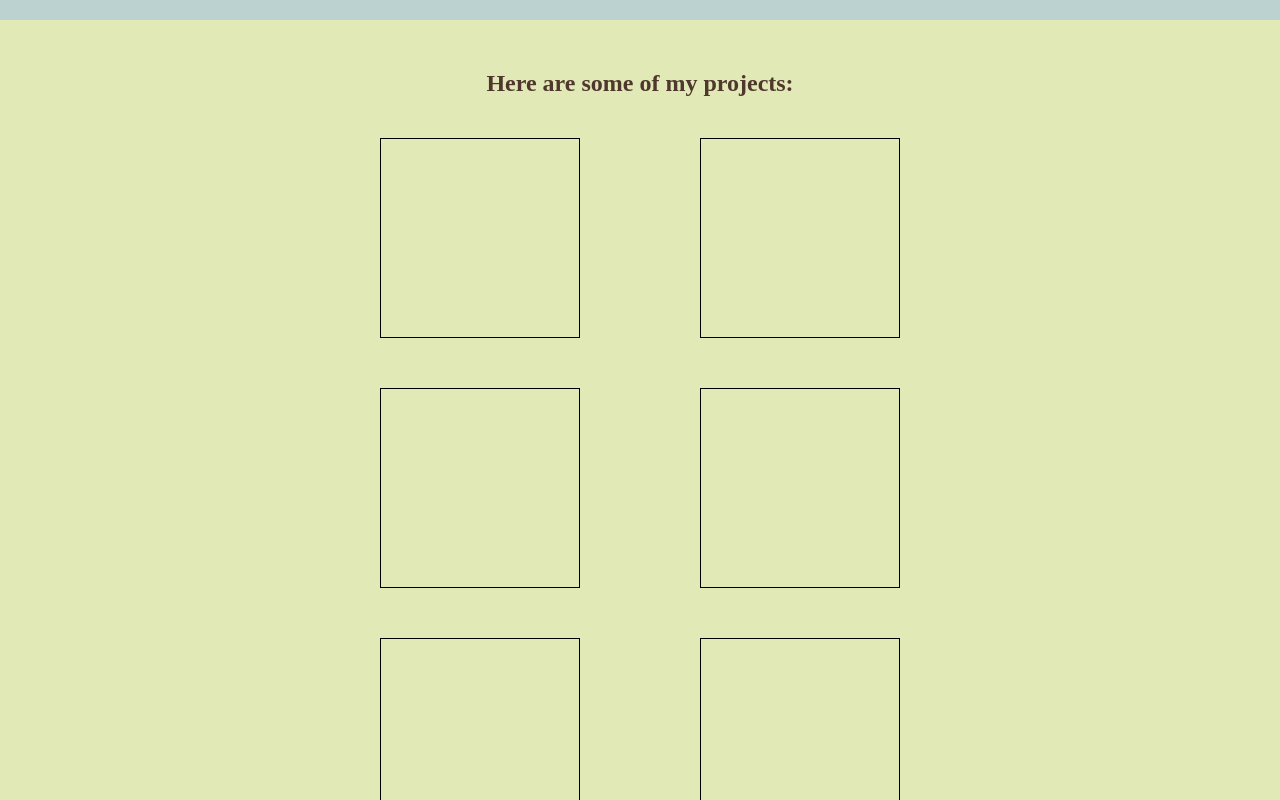
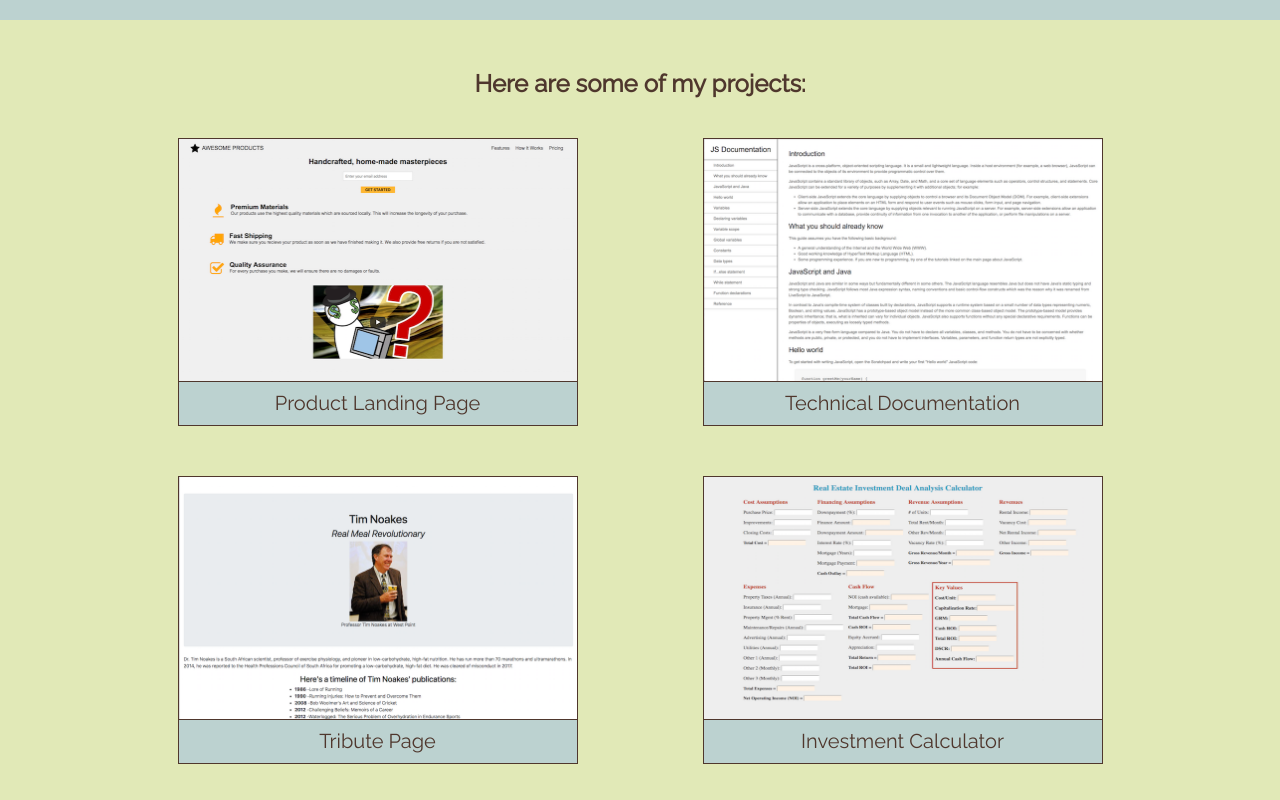
Before and after one commit to bugdlr/portfolio-2-FCC, a plain HTML site: page index.html in a window 1280 px wide. Shown: the part 780-1580 px from the top of the page. Drawn offline with nearby package versions, Linux system fonts and the light colour scheme.

Commit message:
added screenshots

```diff
--- a/index.html
+++ b/index.html
@@ -3,6 +3,7 @@
   <head>
     <meta charset="utf-8">
     <link rel="stylesheet" href="node_modules/normalize.css/normalize.css">
+    <link href="https://fonts.googleapis.com/css?family=Raleway" rel="stylesheet">
     <link rel="stylesheet" href="style.css">
     <title>Hannah De Los Reyes</title>
   </head>
@@ -23,12 +24,12 @@
     <div id="projects">
       <h2>Here are some of my projects:</h2>
       <div class="project-grid">
-        <a href ="#" class="project-tile"></a>
-        <a href ="#" class="project-tile"></a>
-        <a href ="#" class="project-tile"></a>
-        <a href ="#" class="project-tile"></a>
-        <a href ="#" class="project-tile"></a>
-        <a href ="#" class="project-tile"></a>
+        <a href ="https://bugdlr.github.io/landing-page-fcc/" class="project-tile"><img src="images/landing-page-screenshot.png" alt="screenshot of landing page"><p>Product Landing Page</p></a>
+        <a href ="https://bugdlr.github.io/tech-doc/" class="project-tile"><img src="images/techdoc-screenshot.png" alt="screenshot of technical documentation page"><p>Technical Documentation</p></a>
+        <a href ="https://codepen.io/bugdlr/pen/KRPYrd" class="project-tile"><img src="images/tribute-page-screenshot.png" alt="screenshot of tribute page"><p>Tribute Page</p></a>
+        <a href ="https://bugdlr.github.io/investment-calculator/" class="project-tile"><img src="images/investment-calculator-screenshot.png" alt="investment calculator screenshot"><p>Investment Calculator</p></a>
+        <a href ="https://bugdlr.github.io/worktimer/" class="project-tile"><img src="images/worktimer-screenshot.png" alt="screenshot of work timer"><p>Work Timer</p></a>
+        <a href ="https://bugdlr.github.io/FCCportfolio/" class="project-tile"><img src="images/portfolio-screenshot.png" alt="screenshot of portfolio"><p>Personal Portfolio</p></a>
       </div>
     </div>
 
--- a/style.css
+++ b/style.css
@@ -3,6 +3,7 @@
   padding: 0;
   width: 100%;
   box-sizing: border-box;
+  font-family: 'Raleway', sans-serif;
   font-size: 20px;
   text-align: center;
   color: #4f372d;
@@ -54,7 +55,7 @@ h2 {
 }
 
 .project-grid {
-  width: 50%;
+  max-width: 1000px;
   display: grid;
   grid-template-columns: 1fr 1fr;
   grid-template-rows: 1fr 1fr 1fr;
@@ -62,10 +63,22 @@ h2 {
   margin: 0 auto;
 }
 
+.project-grid  img {
+  margin: 0;
+  height: 242px;
+}
+
+.project-grid p {
+  background-color: #bcd2d0;
+  padding: 10px;
+  margin-top: -5px;
+  border-top: 1px solid #4f372d;
+}
+
 .project-tile {
-  height: 200px;
-  width: 200px;
-  border: 1px solid black;
+  width: 400px;
+  height: 288px;
+  border: 1px solid #4f372d;
   margin: 0 auto;
 }
 
```
Also changed, not shown: images/investment-calculator-screenshot.png (added), images/landing-page-screenshot.png (added), images/portfolio-screenshot.png (added), images/techdoc-screenshot.png (added), images/tribute-page-screenshot.png (added), images/worktimer-screenshot.png (added).
